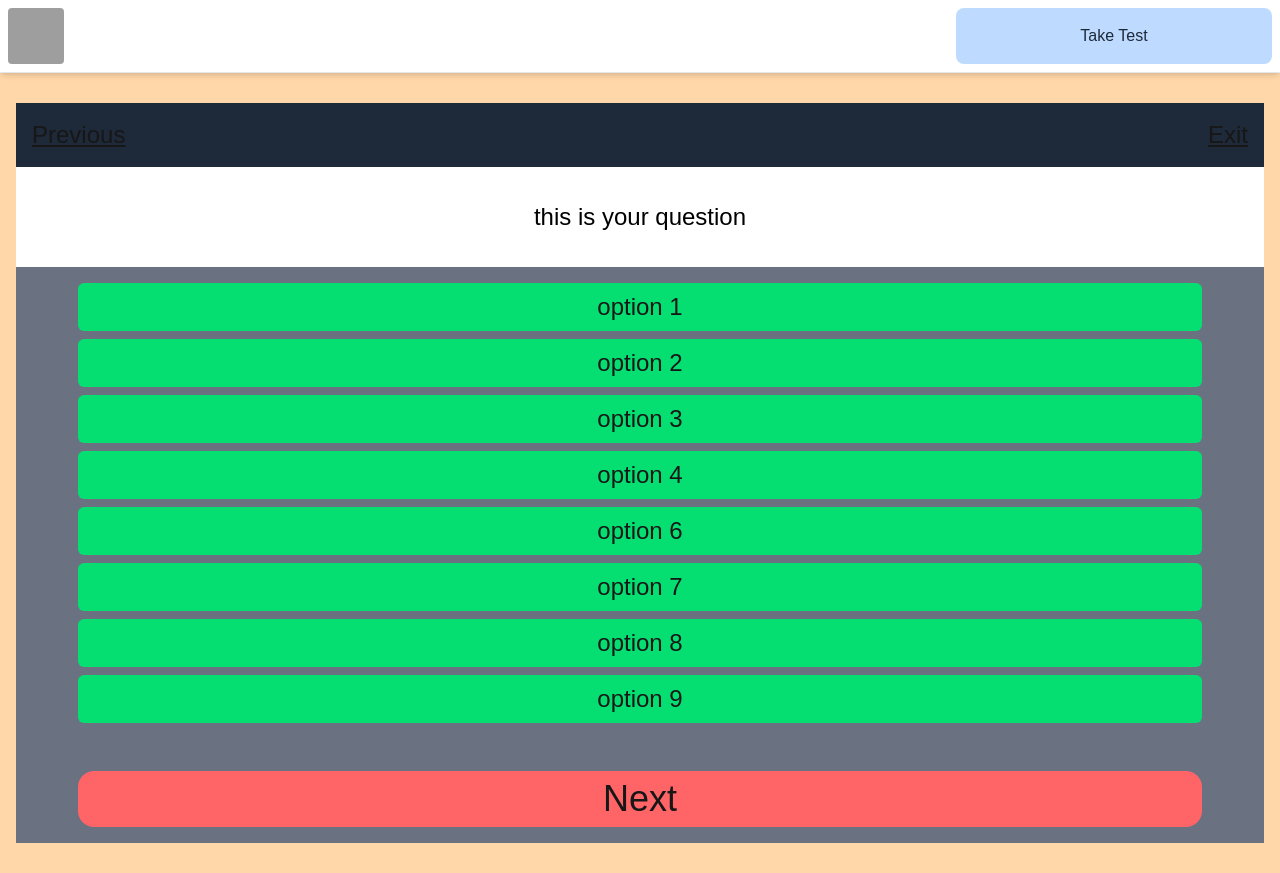
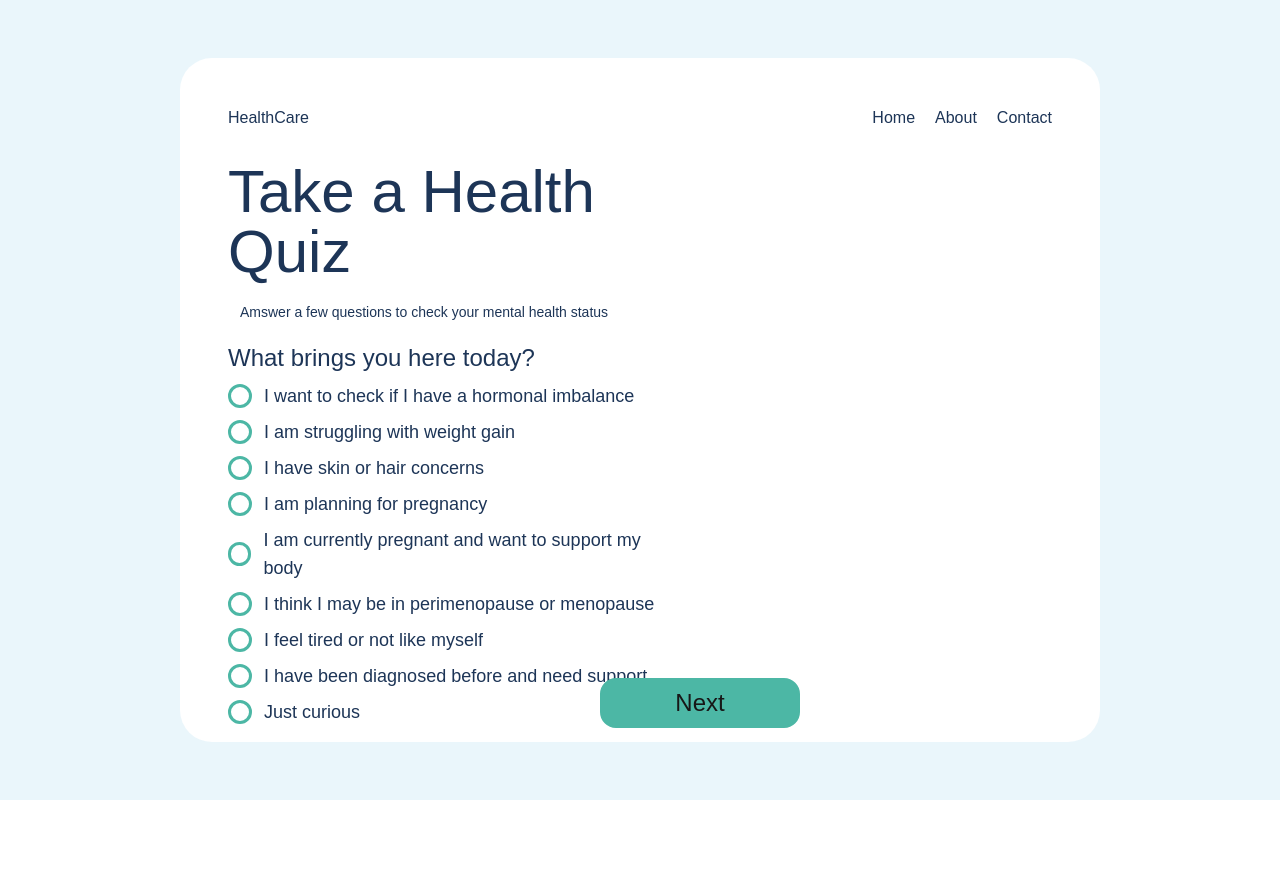
Before and after one commit to shwet91/sia_health_assignment, a Next.js app in the folder client/: page /Test in a window 1280 px wide. After the commit the page ends 800 px from the top, so only its background shows below. Built offline with nearby package versions, Linux system fonts and the light colour scheme; grey boxes are pictures that could not be loaded.

Commit message:
logic of next question

```diff
--- a/client/src/app/Test/page.tsx
+++ b/client/src/app/Test/page.tsx
@@ -3,6 +3,7 @@ import React from "react";
 import Navbar from "@/components/Navbar";
 import Question from "@/components/Question";
 import PersonalDetails from "@/components/PersonalDetails";
+import "../../styles/design.css"
 
 function Page() {
   // Take the basic details
@@ -11,10 +12,15 @@ function Page() {
   // simulate sending summary on watsapp
 
   return (
-    <div className="w-full h-screen ">
-      <Navbar></Navbar>
-      <div className="w-full h-full flex justify-center items-center bg-orange-200">
+    <div className="w-full h-screen blue-color flex justify-center items-center">
+      {/* <Navbar></Navbar> */}
+      <div className="w-[75%] h-full flex-col p-5 flex justify-center items-center">
         <Question></Question>
+        {/* <button
+          className={`px-6 py-2 bg-red-400 w-[90%] mb-4 text-4xl rounded-2xl`}
+        >
+          Next
+        </button> */}
       </div>
     </div>
   );
--- a/client/src/components/Question.tsx
+++ b/client/src/components/Question.tsx
@@ -1,75 +1,41 @@
 "use client";
 
 import React, { useEffect, useState } from "react";
+import QuestionTab from "./QuestionTab";
+import questions from "@/lib/questions";
 
-function Question({
-  question = "this is your question",
-  options = [
-    "option 1",
-    "option 2",
-    "option 3",
-    "option 4",
-    "option 6",
-    "option 7",
-    "option 8",
-    "option 9",
-  ],
-  type = "multipleSelection",
-}: {
-  question: string;
-  options: string[];
-  type: string;
-}) {
-  const [input, setInput] = useState();
-  const [selectedOptions, setSelectedOptins] = useState<number[]>([]);
+function Question() {
+  const nextHandler = () => {
 
-  const btnHandler = (index: number, value: string) => {
-    if (type === "singleSelection") {
-      selectedOptions.includes(index)
-        ? setSelectedOptins([])
-        : setSelectedOptins([index]);
-    } else if (type === "multipleSelection") {
-      selectedOptions.includes(index)
-        ? setSelectedOptins((prev) => prev.filter((i) => i !== index))
-        : setSelectedOptins((prev) => [...prev, index]);
-    }
   };
+  return (
+    <div className=" w-full m-4 rounded-4xl p-4 bg-white relative flex flex-col">
+      <div className="flex justify-between p-8 ">
+        <div className="dark-blue-color">HealthCare</div>
+        <div>
+          <ul className="flex">
+            <li className="dark-blue-color ml-5 ">Home</li>
+            <li className="dark-blue-color ml-5">About</li>
+            <li className="dark-blue-color ml-5">Contact</li>
+          </ul>
+        </div>
+      </div>
 
-  return (
-    <div className=" w-full m-4 rounded-lg  flex flex-col">
-      <div className="flex justify-between p-4 bg-gray-800">
-        <button className="underline  text-2xl">Previous</button>
-        <button className="underline  text-2xl">Exit</button>
+      <div className=" w-[50%] ml-8">
+        <h1 className="dark-blue-color text-6xl">Take a Health Quiz</h1>
+        <p className="dark-blue-color text-sm ml-3 mt-5">
+          Amswer a few questions to check your mental health status
+        </p>
       </div>
-      <div className="bg-white h-[100px] flex justify-center items-center">
-        <h1 className="text-black text-2xl">{question}</h1>
-      </div>
-      <div className="bg-gray-500 flex-1 justify-between items-center flex-col flex thisOne">
-        <div className="w-[90%] flex flex-col mt-4 mb-10 h-[75%]">
-          {options.length > 0
-            ? options.map((e, i) => (
-                <button
-                  className={` px-6 py-2 rounded-md mb-2  text-2xl ${
-                    selectedOptions.includes(i)
-                      ? "bg-blue-500 text-white"
-                      : "bg-green-400"
-                  }`}
-                  key={i}
-                  onClick={() => btnHandler(i, e)}
-                >
-                  {e}
-                </button>
-              ))
-            : null}
-        </div>
 
-        <button
-          className={`px-6 py-2 bg-red-400 w-[90%] mb-4 text-4xl rounded-2xl`}
-        >
-          {" "}
-          Next
-        </button>
-      </div>
+      <QuestionTab question={questions.q1.question} options={questions.q1.answer} type={questions.q1.type}></QuestionTab>
+
+      <button
+        onClick={nextHandler}
+        className="teal-color absolute bottom-3.5 right-[300px] w-[200px] h-[50px] rounded-2xl teal-background text-2xl"
+      >
+        Next
+      </button>
     </div>
   );
 }
--- /dev/null
+++ b/client/src/components/QuestionTab.tsx
@@ -0,0 +1,102 @@
+import React, { useEffect, useState } from "react";
+import { Circle, CircleDot, CheckCircle } from "lucide-react";
+import "../styles/design.css";
+
+function QuestionTab({
+  question = "this is your question",
+  options = {
+    "option 1": "q1",
+    "option 2": "q1",
+    "option 3": "q1",
+    "option 4": "q1",
+    "option 6": "q1",
+    "option 7": "q1",
+    "option 8": "q1",
+    "option 9": "q1",
+  },
+  type = "singleSelection",
+  next,
+}: {
+  question: string;
+  options: Options;
+  type: string;
+  next ?: string;
+}) {
+  const [input, setInput] = useState();
+  const [selectedOptions, setSelectedOptins] = useState<number[]>([]);
+  const [answer, setAnswer] = useState<answer>({});
+  const [nextQuestion, setNextQuestion] = useState<string>();
+  const answerArray = Object.keys(options);
+
+  const btnHandler = (index: number, value: string) => {
+    if (type === "singleSelection") {
+      if (selectedOptions.includes(index)) {
+        setSelectedOptins([]);
+        setAnswer({});
+      } else {
+        setSelectedOptins([index]);
+        setAnswer({
+          [question]: [value],
+        });
+      }
+    } else if (type === "multiSelection") {
+      if (selectedOptions.includes(index)) {
+        setSelectedOptins((prev) => prev.filter((i) => i !== index));
+        setAnswer((prev: any) => ({
+          ...prev,
+          [question]: prev[question]?.filter((i: string) => i !== value) || [],
+        }));
+      } else {
+        setSelectedOptins((prev) => [...prev, index]);
+        setAnswer((prev: any) => ({
+          ...prev,
+          [question]: [...(prev[question] || []), value],
+        }));
+      }
+    }
+  };
+
+  useEffect(() => {
+    if (answer.question?.length === 0) return;
+
+    let curentNextValue: null | string = null;
+    answer.question?.forEach((e: string) => {
+      if (curentNextValue === null) {
+        if (options[e] === "" && next) {
+          curentNextValue = next;
+        } else {
+          curentNextValue = options[e];
+        }
+      }
+    });
+
+    if (curentNextValue) {
+       setNextQuestion(curentNextValue);
+    }
+  }, [answer]);
+  return (
+    <div className=" w-[50%] 1h-[300px] ml-8 mt-5">
+      <h1 className="dark-blue-color text-2xl">{question}</h1>
+      <div className="  h-[90%] ">
+        {answerArray.length > 0
+          ? answerArray.map((e, i) => (
+              <div
+                onClick={() => btnHandler(i, e)}
+                key={i}
+                className=" mt-2 items-center flex  "
+              >
+                <div
+                  className={`w-6 mr-3 h-6 border-2 rounded-full ${
+                    selectedOptions.includes(i) ? "selected" : "teal-color"
+                  }`}
+                ></div>
+                <h1 className="dark-blue-color text-lg select-none">{e}</h1>
+              </div>
+            ))
+          : null}
+      </div>
+    </div>
+  );
+}
+
+export default QuestionTab;
--- a/client/src/lib/questions.ts
+++ b/client/src/lib/questions.ts
@@ -3,6 +3,7 @@ const questions = {
   q1: {
     question: "What brings you here today?",
     type: "multiSelection",
+    next : "q2",
     answer: {
       "I want to check if I have a hormonal imbalance": "q3",
       "I am struggling with weight gain": "q3",
@@ -11,9 +12,9 @@ const questions = {
       "I am currently pregnant and want to support my body": "q3",
       "I think I may be in perimenopause or menopause": "q3",
       "I feel tired or not like myself": "q3",
-      "I have been diagnosed before and need support": "q2",
+      "I have been diagnosed before and need support": "",
       "Just curious": "q3",
-    },
+  },
   },
   q2: {
     question: "What have you been diagnosed with?",
@@ -33,10 +34,10 @@ const questions = {
     type: "multiSelection",
     answer: {
       "PCOS / PCOD": "q4",
-      "Thyroid disorders (Hypothyroid, Hashimoto’s)": "q4",
+      "Thyroid disorders (Hypothyroid, Hashimoto's)": "q4",
       "Menstrual irregularities": "q4",
       "Weight fluctuations": "q4",
-      Endometriosis: "q4",
+      "Endometriosis": "q4",
       "Menopause (post/peri)": "q4",
       "Insulin resistance": "q4",
       "None / Not sure": "q4",
--- /dev/null
+++ b/client/src/styles/design.css
@@ -0,0 +1,25 @@
+
+.blue-color {
+    background: #EAF6FB;
+}
+
+.dark-blue-color {
+    color: #1D3557;
+}
+
+.teal-color {
+    border: 3px solid #4CB7A5;
+}
+
+.teal-background {
+    background: #4CB7A5;
+}
+
+.blue-light {
+    background: #4DB6AC;
+}
+
+.selected {
+    background-color: aqua;
+    border: 3px solid #4CB7A5;
+}
--- a/client/src/types/types.ts
+++ b/client/src/types/types.ts
@@ -5,3 +5,9 @@ interface UserData {
   age: string | null;
   gender: "male" | "femail" | null;
 }
+
+interface answer {
+  question ?: string[]
+}
+
+type Options = Record<string, string>;
```
Also changed, not shown: client/package.json (+6 -5 lines), 1 other file (tests, documents, lock files or other folders).
